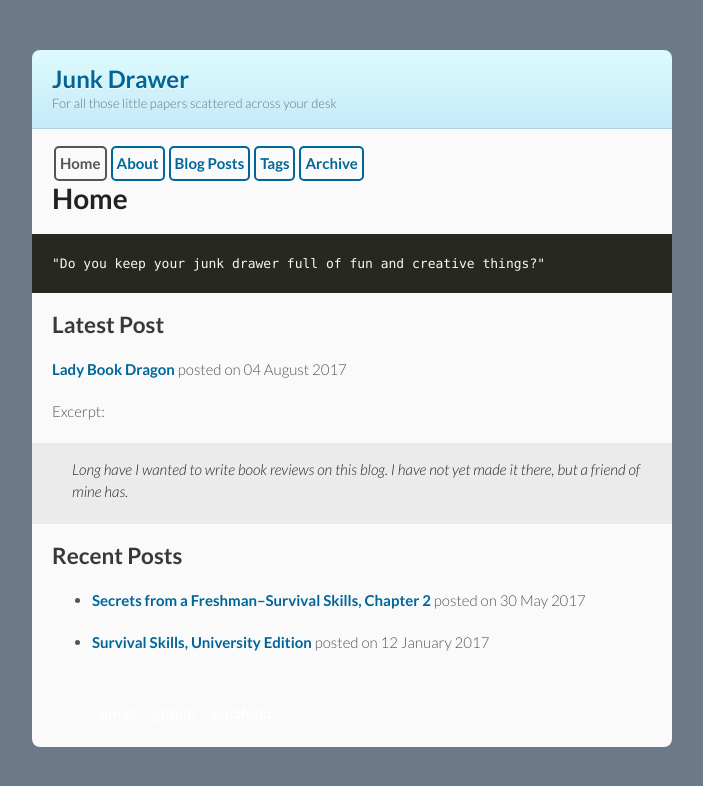
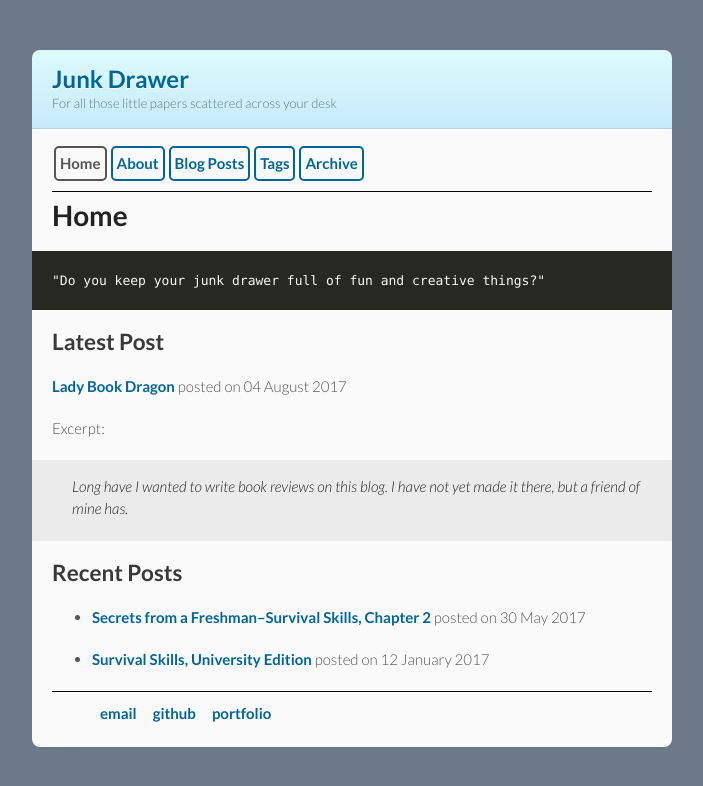
Before and after one commit to benknoble/benknoble.github.io, a Jekyll site: the page built from index.md, in a window 1280 px wide. Shown: the top 786 px of the page, without its empty margins (288-991 px from the left). Built offline with Jekyll 4.4.1, drawn with Linux system fonts in a browser that asks for light colours.

Commit message:
Style footer/nav
Add borders, spacing, and color to be properly visible

```diff
--- a/assets/css/styles.css
+++ b/assets/css/styles.css
@@ -301,15 +301,15 @@ hr {
 
 footer {
   float: center;
-  width: 640px;
-  margin: 0 auto;
-  padding: 20px 0 0;
   color: #ccc;
   overflow: hidden;
+  margin-top: 2px;
+  padding-top: 2px;
+  border-top: 1px solid #000;
 }
 
 footer a {
-  color: #fff;
+  color: #069;
   font-weight: bold;
 }
 
@@ -335,8 +335,10 @@ footer li a {
 }
 
 nav {
-  background: #fafafa;
   overflow: hidden;
+  border-bottom: 1px solid #000;
+  padding-bottom: 8px;
+  margin-bottom: 8px;
 }
 
 nav ul {
```
